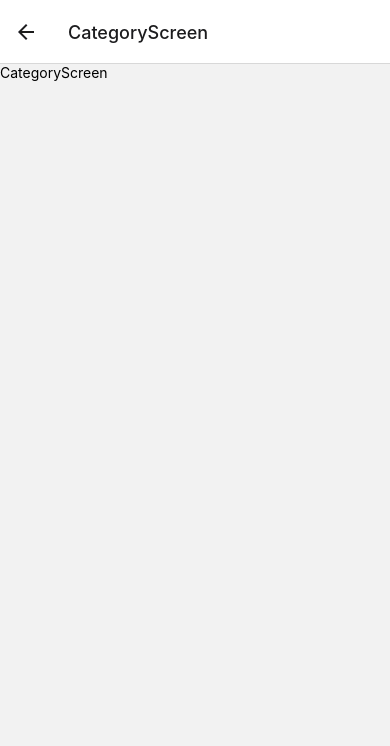
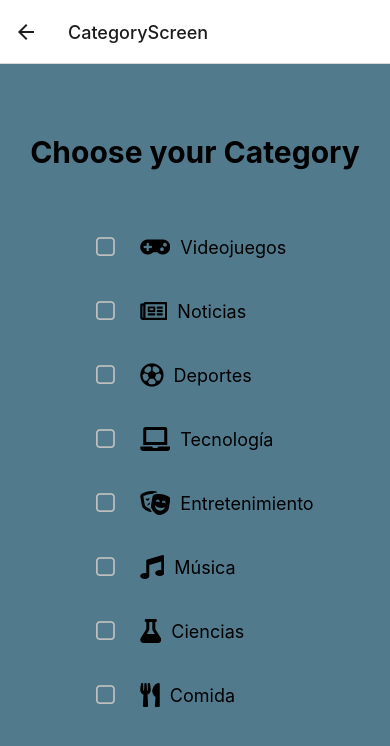
Before and after one commit to PauloMaza777/ReactAndroidDefinitivo2, a React Native app: screen /CategoryScreen in a window 390 px wide. Shown: the top 746 px of the page. Built offline with nearby package versions, Linux system fonts and the light colour scheme.

Commit message:
Funcionamiento de 3 pantallas mas

```diff
--- a/Navigation/Screens/CategoryScreen.tsx
+++ b/Navigation/Screens/CategoryScreen.tsx
@@ -1,14 +1,120 @@
-import { StyleSheet, Text, View } from 'react-native';
-import React from 'react';
+import React, { useState, useEffect } from "react";
+import {
+  StyleSheet,
+  Text,
+  View,
+  ScrollView,
+  TouchableOpacity,
+} from "react-native";
+import { CheckBox, Icon } from "react-native-elements";
+import AsyncStorage from "@react-native-async-storage/async-storage";
 
 const CategoryScreen = () => {
+  const [categories, setCategories] = useState([
+    { icon: "gamepad", name: "Videojuegos", checked: false },
+    { icon: "newspaper", name: "Noticias", checked: false },
+    { icon: "futbol", name: "Deportes", checked: false },
+    { icon: "laptop", name: "Tecnología", checked: false },
+    { icon: "theater-masks", name: "Entretenimiento", checked: false },
+    { icon: "music", name: "Música", checked: false },
+    { icon: "flask", name: "Ciencias", checked: false },
+    { icon: "utensils", name: "Comida", checked: false },
+  ]);
+
+  useEffect(() => {
+    // Cargar categorías seleccionadas previamente desde AsyncStorage
+    const loadSelectedCategories = async () => {
+      try {
+        const selectedCategoriesString = await AsyncStorage.getItem(
+          "selectedCategories"
+        );
+        if (selectedCategoriesString) {
+          const selectedCategories = JSON.parse(selectedCategoriesString);
+          const updatedCategories = categories.map((category) => ({
+            ...category,
+            checked: selectedCategories.includes(category.name),
+          }));
+          setCategories(updatedCategories);
+        }
+      } catch (error) {
+        console.error("Error loading selected categories:", error);
+      }
+    };
+
+    loadSelectedCategories();
+  }, []);
+
+  const toggleCheckbox = async (index) => {
+    const updatedCategories = [...categories];
+    updatedCategories[index].checked = !updatedCategories[index].checked;
+    setCategories(updatedCategories);
+
+    // Guardar las categorías seleccionadas en AsyncStorage
+    const selectedCategories = updatedCategories
+      .filter((category) => category.checked)
+      .map((category) => category.name);
+    try {
+      await AsyncStorage.setItem(
+        "selectedCategories",
+        JSON.stringify(selectedCategories)
+      );
+    } catch (error) {
+      console.error("Error saving selected categories:", error);
+    }
+  };
+
   return (
-    <View>
-      <Text>CategoryScreen</Text>
+    <View style={styles.container}>
+      <Text style={styles.title}>Choose your Category</Text>
+      <ScrollView style={styles.scrollView}>
+        {categories.map((category, index) => (
+          <TouchableOpacity key={index} onPress={() => toggleCheckbox(index)}>
+            <View style={styles.categoryItem}>
+              <CheckBox
+                checked={category.checked}
+                onPress={() => toggleCheckbox(index)}
+              />
+              <Icon
+                name={category.icon}
+                type="font-awesome-5"
+                color="#000000"
+              />
+              <Text style={styles.categoryText}>{category.name}</Text>
+            </View>
+          </TouchableOpacity>
+        ))}
+      </ScrollView>
     </View>
   );
-}
+};
+
+const styles = StyleSheet.create({
+  container: {
+    flex: 1,
+    justifyContent: 'center',
+    alignItems: 'center',
+    backgroundColor: '#527a8d',
+  },
+  title: {
+    fontSize: 30,
+    fontWeight: 'bold',
+    marginTop: 70,
+    marginBottom: 50,
+    color: 'black',
+  },
+  scrollView: {
+    flexGrow: 1,
+  },
+  categoryItem: {
+    flexDirection: "row",
+    alignItems: "center",
+    marginBottom: 10,
+  },
+  categoryText: {
+    fontSize: 18,
+    marginLeft: 10,
+    color: "black",
+  },
+});
 
 export default CategoryScreen;
-
-const styles = StyleSheet.create({});
--- a/Navigation/Screens/ContactScreen.tsx
+++ b/Navigation/Screens/ContactScreen.tsx
@@ -1,14 +1,103 @@
-import { StyleSheet, Text, View } from 'react-native';
-import React from 'react';
+import { StyleSheet, Text, View, TouchableOpacity, Modal } from 'react-native';
+import React, { useState } from 'react';
+import { Icon } from 'react-native-elements';
 
 const ContactScreen = () => {
+
   return (
-    <View>
-      <Text>ContactScreen</Text>
+    <View style={styles.container}>
+      <Text style={styles.title}>Contact Me</Text>
+      <TouchableOpacity style={styles.socialMediaContainer}>
+        <Icon type='font-awesome' name='facebook' size={30} color='#3b5998' />
+        <Text style={styles.socialMediaText}>Facebook   Paulo Maza</Text>
+      </TouchableOpacity>
+
+      <TouchableOpacity style={styles.socialMediaContainer}>
+        <Icon type='font-awesome' name='whatsapp' size={30} color='#25D366' />
+        <Text style={styles.socialMediaText}>WhatsApp   3123194578</Text>
+      </TouchableOpacity>
+
+      <TouchableOpacity style={styles.socialMediaContainer}>
+        <Icon type='font-awesome' name='twitter' size={30} color='#1DA1F2' />
+        <Text style={styles.socialMediaText}>Twitter   @Esteban988yt</Text>
+      </TouchableOpacity>
+
+      <TouchableOpacity style={styles.socialMediaContainer}>
+        <Icon type='font-awesome' name='instagram' size={30} color='#C13584' />
+        <Text style={styles.socialMediaText}>Instagram    Paulo Maza</Text>
+      </TouchableOpacity>
+
+      <TouchableOpacity style={styles.socialMediaContainer}>
+        <Icon type='font-awesome' name='youtube' size={30} color='#ff0000' />
+        <Text style={styles.socialMediaText}>YouTube    Esteban988YT</Text>
+      </TouchableOpacity>
+
+      <TouchableOpacity style={styles.socialMediaContainer}>
+        <Icon type='font-awesome' name='twitch' size={30} color='#7900be' />
+        <Text style={styles.socialMediaText}>Twitch   Esteban988YT</Text>
+      </TouchableOpacity>
+
+      <TouchableOpacity style={styles.socialMediaContainer}>
+        <Icon type='font-awesome-5' name='kickstarter-k' size={30} color='#0ecd41' />
+        <Text style={styles.socialMediaText}>Kick   Esteban988YT</Text>
+      </TouchableOpacity>
+
+      <TouchableOpacity style={styles.socialMediaContainer}>
+        <Icon type='font-awesome-5' name='github' size={30} color='#14034c' />
+        <Text style={styles.socialMediaText}>Github   PauloMaza777</Text>
+      </TouchableOpacity>
+
+      <TouchableOpacity style={styles.socialMediaContainer}>
+        <Icon type='font-awesome-5' name='discord' size={30} color='#1a29d5' />
+        <Text style={styles.socialMediaText}>Discord    paulomaza</Text>
+      </TouchableOpacity>
+
+      {/* <TouchableOpacity style={styles.contactButton}>
+        <Text style={styles.contactButtonText}>Contact Me</Text>
+      </TouchableOpacity> */}
+
     </View>
   );
 }
 
 export default ContactScreen;
 
-const styles = StyleSheet.create({});
+const styles = StyleSheet.create({
+  container: {
+    flex: 1,
+    justifyContent: 'center',
+    alignItems: 'center',
+    backgroundColor: '#527a8d',
+  },
+  title: {
+    fontSize: 30,
+    fontWeight: 'bold',
+    marginBottom: 20,
+    color: 'black',
+  },
+  socialMediaContainer: {
+    flexDirection: 'row',
+    alignItems: 'center',
+    backgroundColor: '#fff',
+    paddingHorizontal: 20,
+    paddingVertical: 10,
+    borderRadius: 10,
+    marginBottom: 10,
+  },
+  socialMediaText: {
+    marginLeft: 10,
+    fontSize: 18,
+    color: 'black',
+  },
+  contactButton: {
+    backgroundColor: 'purple',
+    paddingHorizontal: 20,
+    paddingVertical: 10,
+    borderRadius: 10,
+    marginTop: 20,
+  },
+  contactButtonText: {
+    color: 'white',
+    fontSize: 18,
+  },
+});
--- a/Navigation/Screens/SettingsScreen.tsx
+++ b/Navigation/Screens/SettingsScreen.tsx
@@ -1,14 +1,79 @@
-import { StyleSheet, Text, View } from 'react-native';
 import React from 'react';
+import { StyleSheet, Text, View, Switch, TouchableOpacity, ScrollView, Alert } from 'react-native';
+import { useState } from 'react';
 
 const SettingsScreen = () => {
+  const [notificationsEnabled, setNotificationsEnabled] = useState(true);
+
+  const toggleNotifications = () => setNotificationsEnabled(previousState => !previousState);
+
+  const showAlertAbout = () => {
+    Alert.alert(
+      'About',
+      'Aplicación creada por Paulo Esteban Maza Rivera',
+      [{ text: 'OK', onPress: () => console.log('OK Pressed') }],
+      { cancelable: false }
+    );
+  };
+
+  const showAlertPrivacy = () => {
+    Alert.alert(
+      'Privacy Settings',
+      'Las políticas de privacidad básicas de una aplicación parecida',
+      [{ text: 'OK', onPress: () => console.log('OK Pressed') }],
+      { cancelable: false }
+    );
+  };
+
   return (
-    <View>
-      <Text>SettingsScreen</Text>
-    </View>
+    <ScrollView contentContainerStyle={styles.container}>
+      <Text style={styles.title}>Settings</Text>
+
+      <View style={styles.settingItem}>
+        <Text style={styles.settingText}>Notifications</Text>
+        <Switch
+          trackColor={{ false: "#767577", true: "#767577" }}
+          thumbColor={notificationsEnabled ? "#2b2626" : "#f4f3f4"}
+          onValueChange={toggleNotifications}
+          value={notificationsEnabled}
+        />
+      </View>
+
+      <TouchableOpacity style={styles.settingItem} onPress={showAlertAbout}>
+        <Text style={styles.settingText}>About</Text>
+      </TouchableOpacity>
+
+      <TouchableOpacity style={styles.settingItem} onPress={showAlertPrivacy}>
+        <Text style={styles.settingText}>Privacy Settings</Text>
+      </TouchableOpacity>
+    </ScrollView>
   );
 }
 
 export default SettingsScreen;
 
-const styles = StyleSheet.create({});
+const styles = StyleSheet.create({
+  container: {
+    flexGrow: 1,
+    padding: 20,
+    backgroundColor: '#527a8d',
+  },
+  title: {
+    fontSize: 24,
+    fontWeight: 'bold',
+    marginBottom: 20,
+    color: 'black',
+  },
+  settingItem: {
+    flexDirection: 'row',
+    justifyContent: 'space-between',
+    alignItems: 'center',
+    paddingVertical: 15,
+    borderBottomWidth: 1,
+    borderBottomColor: '#ccc',
+  },
+  settingText: {
+    fontSize: 18,
+    color: 'black',
+  },
+});
```
